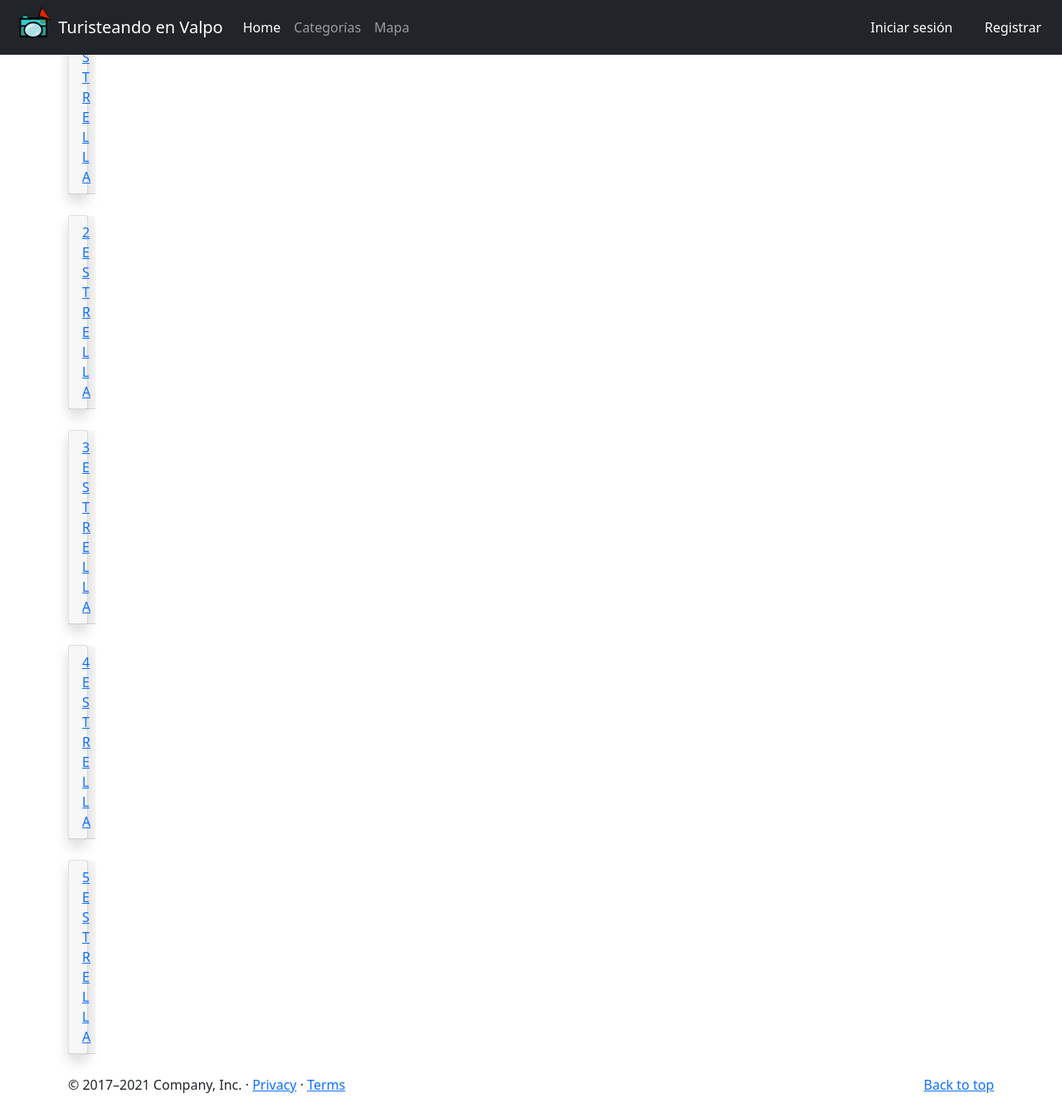
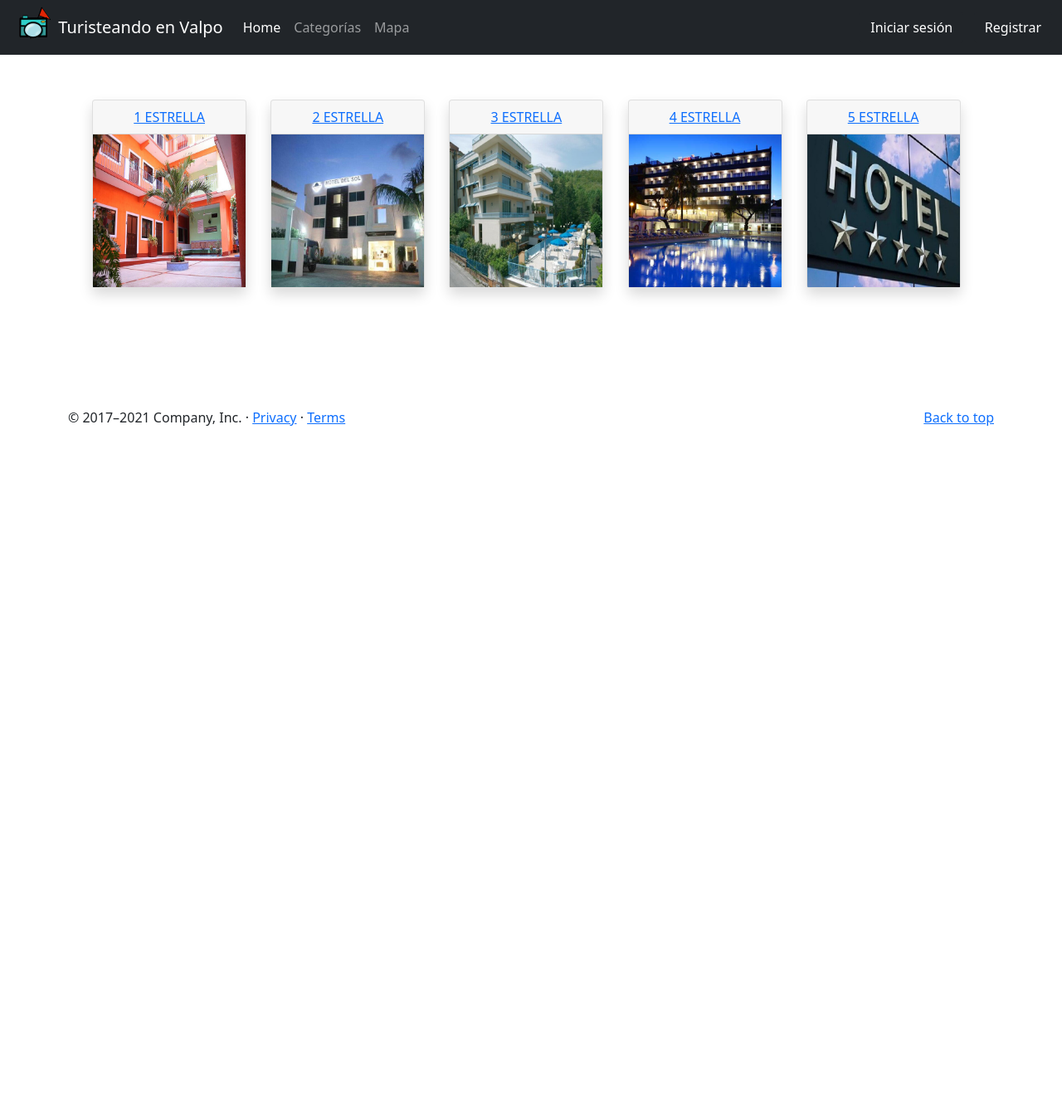
Before and after one commit to LegenB1/turistas, a Django app: page /lista_categoria/ in a window 1280 px wide. Shown: the whole page at 83% size. After the commit the page ends 513 px from the top, so only its background shows below. Run offline with Django 3.2, Linux system fonts and the light colour scheme; some libraries are stand-ins or nearby versions.

Commit message:
listado de categorias lindi

```diff
--- a/app/templates/app/lista_categoria.html
+++ b/app/templates/app/lista_categoria.html
@@ -3,13 +3,71 @@
 {% load humanize %}
 
 {% block contenido %}
+<br>
+<br>
+<br>
+<br>
+<br>
 <div class="container card-group">
-    <div class="items">
-      <div class="row">
-        <div class="col-2 col-md-4 ">
+    &nbsp;
+    &nbsp;
+    &nbsp;
+    &nbsp;
+    <div class="col-2 col-md-2 ">
       <div class="card item shadow mb-4">
-            <a class="item-title card-header" href="#">1 ESTRELLA</a>
+        <a class="item-title card-header text-center" href="#">1 ESTRELLA</a>
+        <img src="{% static 'img/hotel1estrella.jpg'%}" class="bd-placeholder-img" width="100%" height="100%" max-heigth="213" max-width="213" alt="">
+
        </div>
+    </div>
+    &nbsp;
+    &nbsp;
+    &nbsp;
+    &nbsp;
+    <div class="col-2 col-md-2 ">
+      <div class="card item shadow mb-4">
+        <a class="item-title card-header text-center" href="#">2 ESTRELLA</a>
+        <img src="{% static 'img/hotel2estrella.jpg'%}" class="bd-placeholder-img" width="100%" height="100%" max-heigth="213" max-width="213" alt="">
+       </div>
+    </div>
+    &nbsp;
+    &nbsp;
+    &nbsp;
+    &nbsp;
+    <div class="col-2 col-md-2 ">
+      <div class="card item shadow mb-4">
+        <a class="item-title card-header text-center" href="#">3 ESTRELLA</a>
+        <img src="{% static 'img/hotel3estrella.jpg'%}" class="bd-placeholder-img" width="100%" height="100%" max-heigth="213" max-width="213" alt="">
+       </div>
+    </div>
+    &nbsp;
+    &nbsp;
+    &nbsp;
+    &nbsp;
+    <div class="col-2 col-md-2 ">
+      <div class="card item shadow mb-4">
+        <a class="item-title card-header text-center" href="#">4 ESTRELLA</a>
+        <img src="{% static 'img/hotel4estrella.jpg'%}" class="bd-placeholder-img" width="100%" height="100%" max-heigth="213" max-width="213" alt="">
+       </div>
+    </div>
+    &nbsp;
+    &nbsp;
+    &nbsp;
+    &nbsp;
+    <div class="col-2 col-md-2 ">
+      <div class="card item shadow mb-4">
+        <a class="item-title card-header text-center" href="#">5 ESTRELLA</a>
+        <img src="{% static 'img/hotel5estrella.jpg'%}" class="bd-placeholder-img" width="100%" height="100%" max-heigth="213" max-width="213" alt="">
+       </div>
+    </div>
+</div>
+<br>
+<br>
+<br>
+<br>
+<br>
+
+<!--
 <div class="card item shadow mb-4">
   <a class="item-title card-header" href="#">2 ESTRELLA</a>
 </div>
@@ -22,8 +80,5 @@
 <div class="card item shadow mb-4">
   <a class="item-title card-header" href="#">5 ESTRELLA</a>
 </div>
-        </div>
-      </div>
-    </div>
-</div>
+-->
 {% endblock %}
```
Also changed, not shown: app/static/img/hotel1estrella.jpg (added), app/static/img/hotel2estrella.jpg (added), app/static/img/hotel3estrella.jpg (added), app/static/img/hotel4estrella.jpg (added), app/static/img/hotel5estrella.jpg (added). Lines whose indentation alone changed are shown as unchanged.
